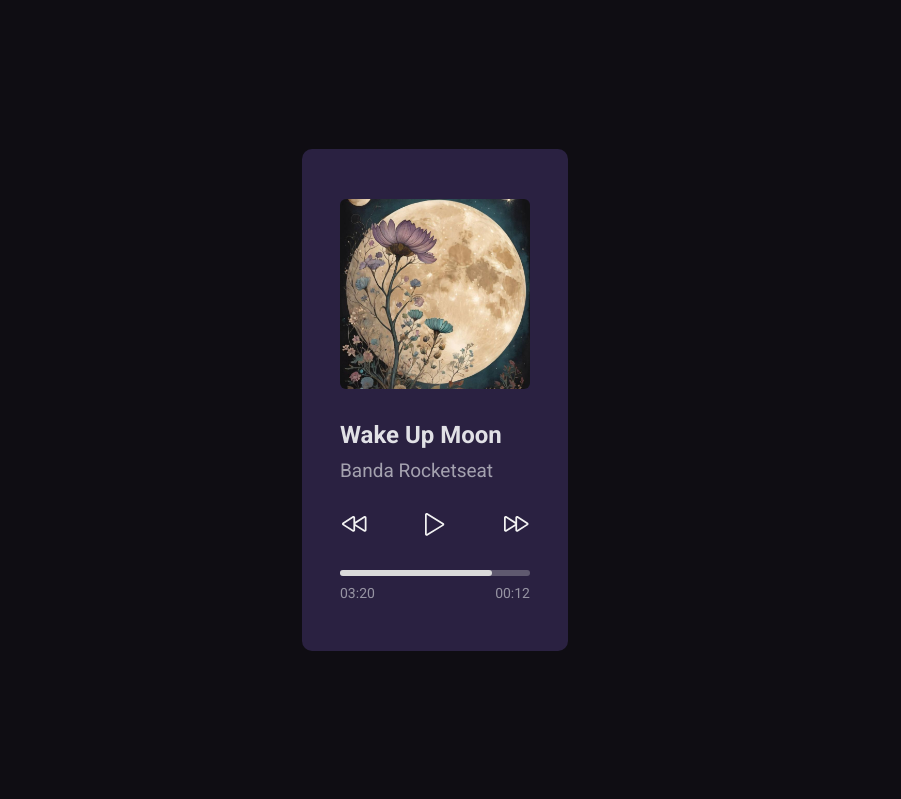
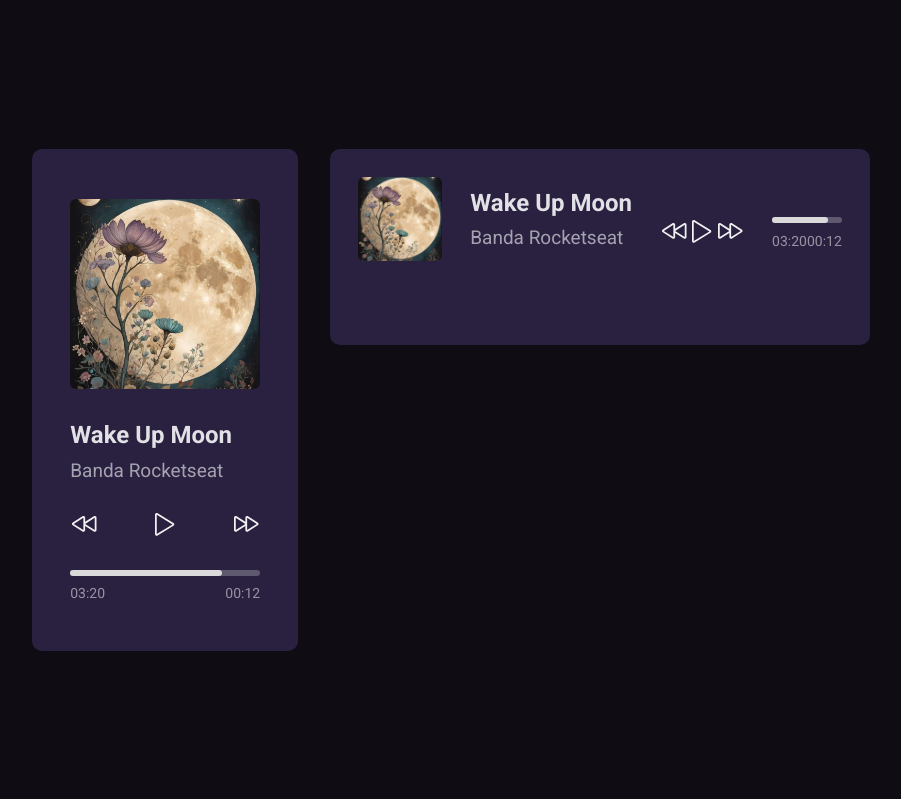
Before and after one commit to StephCruz97/Player-de-Musica, a plain HTML site: page index.html in a window 1280 px wide. Shown: the top 799 px of the page, without its empty margins (189-1090 px from the left). Drawn offline with Linux system fonts and the light colour scheme.

Commit message:
BUG #1 - Div Player 2

```diff
--- a/index.html
+++ b/index.html
@@ -9,6 +9,7 @@
     <title>Player de Música - Bora Codar #1</title>
     <link rel="stylesheet" href="style.css">
     <link href="https://fonts.googleapis.com/css2?family=Roboto:wght@400;700&display=swap" rel="stylesheet">
+
 </head>
 <body>
     <div id="app">
@@ -24,9 +25,8 @@
     <svg width="28" height="28" viewBox="0 0 28 28" fill="none" xmlns="http://www.w3.org/2000/svg">
         <path d="M25.6002 6.21935C25.3258 6.06932 25.0162 5.99556 24.7036 6.00575C24.391 6.01595 24.0869 6.10972 23.8229 6.27732L15.1254 11.8128V7.7331C15.1241 7.42156 15.0392 7.11608 14.8796 6.84854C14.72 6.581 14.4914 6.36122 14.2179 6.21215C13.9443 6.06307 13.6358 5.99018 13.3244 6.00106C13.0131 6.01195 12.7103 6.10622 12.4479 6.27404L2.80208 12.4165C2.55633 12.5725 2.35396 12.788 2.21374 13.0431C2.07352 13.2982 2 13.5845 2 13.8756C2 14.1667 2.07352 14.453 2.21374 14.7081C2.35396 14.9632 2.55633 15.1787 2.80208 15.3347L12.4479 21.4772C12.7103 21.645 13.0131 21.7393 13.3244 21.7501C13.6358 21.761 13.9443 21.6881 14.2179 21.5391C14.4914 21.39 14.72 21.1702 14.8796 20.9027C15.0392 20.6351 15.1241 20.3296 15.1254 20.0181V15.9384L23.8229 21.4772C24.0853 21.645 24.3881 21.7393 24.6994 21.7501C25.0108 21.761 25.3193 21.6881 25.5929 21.5391C25.8664 21.39 26.095 21.1702 26.2546 20.9027C26.4142 20.6351 26.4991 20.3296 26.5004 20.0181V7.7331C26.4995 7.42333 26.4155 7.11948 26.2571 6.85322C26.0988 6.58697 25.8719 6.36807 25.6002 6.21935ZM13.3754 19.9929L3.77005 13.8756L13.3754 7.75716V19.9929ZM24.7504 19.9929L15.1451 13.8756L24.7504 7.75716V19.9929Z" fill="#F2F2F2"/>
         </svg>
+</div>
 
-
-</div>
 
     <div class="play">
         <svg width="28" height="28" viewBox="0 0 28 28" fill="none" xmlns="http://www.w3.org/2000/svg">
@@ -38,7 +38,8 @@
             <svg width="28" height="28" viewBox="0 0 28 28" fill="none" xmlns="http://www.w3.org/2000/svg">
                 <path d="M25.6983 12.4165L16.0525 6.27404C15.79 6.10622 15.4873 6.01195 15.176 6.00106C14.8646 5.99018 14.556 6.06307 14.2825 6.21215C14.0089 6.36122 13.7804 6.581 13.6208 6.84854C13.4611 7.11608 13.3763 7.42156 13.375 7.7331V11.8128L4.6775 6.27404C4.41502 6.10622 4.1123 6.01195 3.80095 6.00106C3.4896 5.99018 3.18104 6.06307 2.90748 6.21215C2.63392 6.36122 2.40539 6.581 2.24577 6.84854C2.08614 7.11608 2.00126 7.42156 2 7.7331V20.0181C2.00162 20.3295 2.08671 20.6348 2.24642 20.9021C2.40613 21.1694 2.6346 21.389 2.90804 21.538C3.18147 21.687 3.48987 21.76 3.80108 21.7493C4.1123 21.7386 4.41495 21.6446 4.6775 21.4772L13.375 15.9384V20.0181C13.3766 20.3295 13.4617 20.6348 13.6214 20.9021C13.7811 21.1694 14.0096 21.389 14.283 21.538C14.5565 21.687 14.8649 21.76 15.1761 21.7493C15.4873 21.7386 15.7899 21.6446 16.0525 21.4772L25.6983 15.3347C25.944 15.1787 26.1464 14.9632 26.2866 14.7081C26.4268 14.453 26.5004 14.1667 26.5004 13.8756C26.5004 13.5845 26.4268 13.2982 26.2866 13.0431C26.1464 12.788 25.944 12.5725 25.6983 12.4165ZM3.75 19.994V7.75826L13.3553 13.8756L3.75 19.994ZM15.125 19.994V7.75826L24.7303 13.8756L15.125 19.994Z" fill="#F2F2F2"/>
                 </svg>
-        </div></div>
+        </div>
+    </div>
 
 <div class="track-time"></div>
 <div class="track"></div>
@@ -49,24 +50,68 @@
 </div>
 
 
-</div>
 
-            </div></div>
+
+</div></div>
         <div id="player-2" class="player">
             <div class="wrapper">
-                <img src="assets/Vintage Floral Moon No_5 Digital by Dmitry O _ Saatchi Art.jpg" alt="Arte da capa do álbum por Dmitry O.">
+                <div class="info-wrapper">
+                    <img src="assets/Vintage Floral Moon No_5 Digital by Dmitry O _ Saatchi Art.jpg" alt="Arte da capa do álbum por Dmitry O.">
+
+
 <div class="info">
 <h1>Wake Up Moon</h1>
 <p>Banda Rocketseat</p>
 </div>
 
-            </div></div>
+<div class="controls">
+    <div class="prev">
+        <svg width="28" height="28" viewBox="0 0 28 28" fill="none" xmlns="http://www.w3.org/2000/svg">
+            <path d="M25.6002 6.21935C25.3258 6.06932 25.0162 5.99556 24.7036 6.00575C24.391 6.01595 24.0869 6.10972 23.8229 6.27732L15.1254 11.8128V7.7331C15.1241 7.42156 15.0392 7.11608 14.8796 6.84854C14.72 6.581 14.4914 6.36122 14.2179 6.21215C13.9443 6.06307 13.6358 5.99018 13.3244 6.00106C13.0131 6.01195 12.7103 6.10622 12.4479 6.27404L2.80208 12.4165C2.55633 12.5725 2.35396 12.788 2.21374 13.0431C2.07352 13.2982 2 13.5845 2 13.8756C2 14.1667 2.07352 14.453 2.21374 14.7081C2.35396 14.9632 2.55633 15.1787 2.80208 15.3347L12.4479 21.4772C12.7103 21.645 13.0131 21.7393 13.3244 21.7501C13.6358 21.761 13.9443 21.6881 14.2179 21.5391C14.4914 21.39 14.72 21.1702 14.8796 20.9027C15.0392 20.6351 15.1241 20.3296 15.1254 20.0181V15.9384L23.8229 21.4772C24.0853 21.645 24.3881 21.7393 24.6994 21.7501C25.0108 21.761 25.3193 21.6881 25.5929 21.5391C25.8664 21.39 26.095 21.1702 26.2546 20.9027C26.4142 20.6351 26.4991 20.3296 26.5004 20.0181V7.7331C26.4995 7.42333 26.4155 7.11948 26.2571 6.85322C26.0988 6.58697 25.8719 6.36807 25.6002 6.21935ZM13.3754 19.9929L3.77005 13.8756L13.3754 7.75716V19.9929ZM24.7504 19.9929L15.1451 13.8756L24.7504 7.75716V19.9929Z" fill="#F2F2F2"/>
+            </svg>
+    </div>
+
+
+        <div class="play">
+            <svg width="28" height="28" viewBox="0 0 28 28" fill="none" xmlns="http://www.w3.org/2000/svg">
+                <path d="M22.4187 12.8979L6.66 3.25758C6.39431 3.09489 6.09001 3.00607 5.77852 3.0003C5.46703 2.99453 5.15965 3.07202 4.88813 3.22476C4.61918 3.37514 4.39515 3.59443 4.23905 3.86009C4.08296 4.12576 4.00045 4.4282 4 4.73633V24.0148C4.00203 24.477 4.18751 24.9194 4.51566 25.2449C4.84382 25.5704 5.2878 25.7523 5.75 25.7505C6.0726 25.7504 6.38895 25.6615 6.66437 25.4935L22.4187 15.8532C22.672 15.6989 22.8813 15.482 23.0265 15.2234C23.1717 14.9648 23.248 14.6732 23.248 14.3766C23.248 14.0801 23.1717 13.7885 23.0265 13.5299C22.8813 13.2713 22.672 13.0544 22.4187 12.9001V12.8979ZM5.75 23.994V4.75055L21.4814 14.3755L5.75 23.994Z" fill="#F2F2F2"/>
+                </svg>
+        </div>
+
+            <div class="next">
+                <svg width="28" height="28" viewBox="0 0 28 28" fill="none" xmlns="http://www.w3.org/2000/svg">
+                    <path d="M25.6983 12.4165L16.0525 6.27404C15.79 6.10622 15.4873 6.01195 15.176 6.00106C14.8646 5.99018 14.556 6.06307 14.2825 6.21215C14.0089 6.36122 13.7804 6.581 13.6208 6.84854C13.4611 7.11608 13.3763 7.42156 13.375 7.7331V11.8128L4.6775 6.27404C4.41502 6.10622 4.1123 6.01195 3.80095 6.00106C3.4896 5.99018 3.18104 6.06307 2.90748 6.21215C2.63392 6.36122 2.40539 6.581 2.24577 6.84854C2.08614 7.11608 2.00126 7.42156 2 7.7331V20.0181C2.00162 20.3295 2.08671 20.6348 2.24642 20.9021C2.40613 21.1694 2.6346 21.389 2.90804 21.538C3.18147 21.687 3.48987 21.76 3.80108 21.7493C4.1123 21.7386 4.41495 21.6446 4.6775 21.4772L13.375 15.9384V20.0181C13.3766 20.3295 13.4617 20.6348 13.6214 20.9021C13.7811 21.1694 14.0096 21.389 14.283 21.538C14.5565 21.687 14.8649 21.76 15.1761 21.7493C15.4873 21.7386 15.7899 21.6446 16.0525 21.4772L25.6983 15.3347C25.944 15.1787 26.1464 14.9632 26.2866 14.7081C26.4268 14.453 26.5004 14.1667 26.5004 13.8756C26.5004 13.5845 26.4268 13.2982 26.2866 13.0431C26.1464 12.788 25.944 12.5725 25.6983 12.4165ZM3.75 19.994V7.75826L13.3553 13.8756L3.75 19.994ZM15.125 19.994V7.75826L24.7303 13.8756L15.125 19.994Z" fill="#F2F2F2"/>
+                    </svg>
+            </div>
+        </div>
+
+    <div class="track-time">
+    <div class="track"></div>
+
+    <div class="time">
+    <div class="total-time">03:20</div>
+    <div class="last-time">00:12</div>
+    </div>
+</div>
+
+
+
+
+
+
+
+
+
+
+
+
+</div>
         <div id="player-3" class="player">
             <div class="wrapper">
-
-            </div></div>
+            </div>
+            </div>
 
 
-    </div>
+        </div>
 </body>
 </html>
--- a/style.css
+++ b/style.css
@@ -61,6 +61,8 @@ body * {
 
 }
 
+
+
 #player-3 {
     grid-area: C;
 }
@@ -71,15 +73,28 @@ body * {
     border-radius: 10px;
 }
 
+.player img {
+    width: 84px;
+    height: 84px;
+    object-fit: cover;
+    border-radius: 6px;
+}
+
+.info-wrapper {
+    display: flex;
+    align-items: center;
+    gap: 28px;
+}
+
 .info {
  color: #e1e1e6;
- display: grid;
- gap: 9.6px
+
 }
 
 
 .info h1 {
     font-size: 24px;
+    margin-bottom: 9.6px;
 }
 
 .info p {
```
